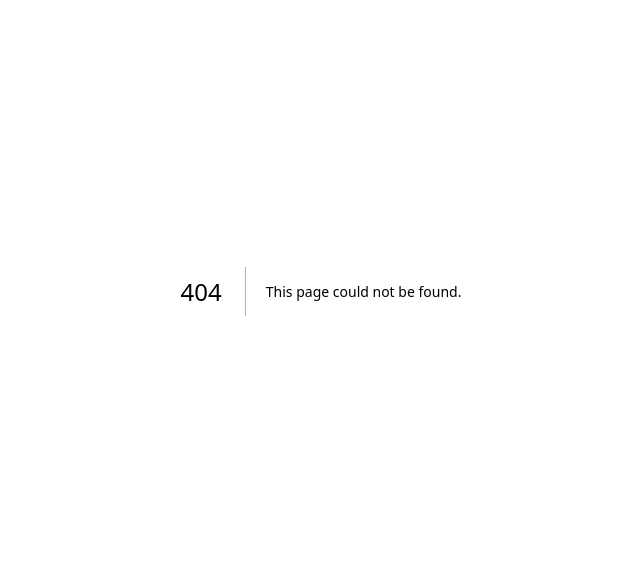
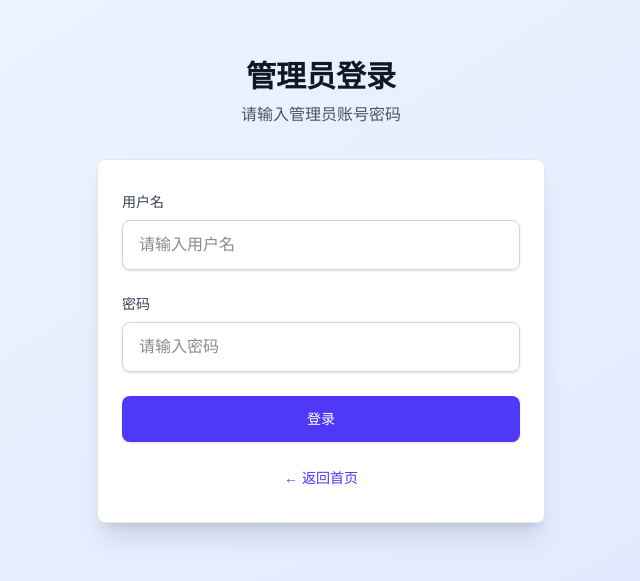
Before and after one commit to itgoyo/faka-usdt, a Next.js app: page /admin/login in a window 1280 px wide. Before the commit this address had no page. Shown: the part 109-690 px from the top of the page, without its empty margins (319-959 px from the left). Built offline with nearby package versions, Linux system fonts and the light colour scheme.

Commit message:
前端页面、后台管理页面分开

```diff
--- /dev/null
+++ b/src/app/admin/login/page.tsx
@@ -0,0 +1,125 @@
+'use client'
+
+import { useState } from 'react'
+import { useRouter } from 'next/navigation'
+
+export default function AdminLoginPage() {
+  const [username, setUsername] = useState('')
+  const [password, setPassword] = useState('')
+  const [loading, setLoading] = useState(false)
+  const [error, setError] = useState('')
+  const router = useRouter()
+
+  const handleSubmit = async (e: React.FormEvent) => {
+    e.preventDefault()
+    setLoading(true)
+    setError('')
+
+    try {
+      const response = await fetch('/api/auth/login', {
+        method: 'POST',
+        headers: {
+          'Content-Type': 'application/json',
+        },
+        body: JSON.stringify({
+          username,
+          password,
+        }),
+      })
+
+      if (response.ok) {
+        router.push('/admin')
+      } else {
+        const data = await response.json()
+        setError(data.error || '登录失败')
+      }
+    } catch (error) {
+      console.error('Login error:', error)
+      setError('网络错误，请重试')
+    } finally {
+      setLoading(false)
+    }
+  }
+
+  return (
+    <div className="min-h-screen bg-gradient-to-br from-blue-50 to-indigo-100 flex items-center justify-center py-12 px-4 sm:px-6 lg:px-8">
+      <div className="max-w-md w-full">
+        <div className="text-center mb-8">
+          <h1 className="text-3xl font-extrabold text-gray-900 mb-2">
+            管理员登录
+          </h1>
+          <p className="text-gray-600">
+            请输入管理员账号密码
+          </p>
+        </div>
+
+        <div className="bg-white py-8 px-6 shadow-xl rounded-lg border border-gray-200">
+          <form onSubmit={handleSubmit} className="space-y-6">
+            <div>
+              <label htmlFor="username" className="block text-sm font-medium text-gray-700 mb-2">
+                用户名
+              </label>
+              <input
+                id="username"
+                type="text"
+                value={username}
+                onChange={(e) => setUsername(e.target.value)}
+                className="w-full px-4 py-3 border border-gray-300 rounded-lg shadow-sm focus:outline-none focus:ring-2 focus:ring-indigo-500 focus:border-indigo-500 transition-colors"
+                placeholder="请输入用户名"
+                required
+              />
+            </div>
+
+            <div>
+              <label htmlFor="password" className="block text-sm font-medium text-gray-700 mb-2">
+                密码
+              </label>
+              <input
+                id="password"
+                type="password"
+                value={password}
+                onChange={(e) => setPassword(e.target.value)}
+                className="w-full px-4 py-3 border border-gray-300 rounded-lg shadow-sm focus:outline-none focus:ring-2 focus:ring-indigo-500 focus:border-indigo-500 transition-colors"
+                placeholder="请输入密码"
+                required
+              />
+            </div>
+
+            {error && (
+              <div className="text-red-600 text-sm text-center">
+                {error}
+              </div>
+            )}
+
+            <button
+              type="submit"
+              disabled={loading}
+              className="w-full flex justify-center py-3 px-4 border border-transparent rounded-lg shadow-sm text-sm font-medium text-white bg-indigo-600 hover:bg-indigo-700 focus:outline-none focus:ring-2 focus:ring-offset-2 focus:ring-indigo-500 disabled:opacity-50 disabled:cursor-not-allowed transition-colors"
+            >
+              {loading ? (
+                <div className="flex items-center">
+                  <svg className="animate-spin -ml-1 mr-3 h-5 w-5 text-white" xmlns="http://www.w3.org/2000/svg" fill="none" viewBox="0 0 24 24">
+                    <circle className="opacity-25" cx="12" cy="12" r="10" stroke="currentColor" strokeWidth="4"></circle>
+                    <path className="opacity-75" fill="currentColor" d="M4 12a8 8 0 018-8V0C5.373 0 0 5.373 0 12h4zm2 5.291A7.962 7.962 0 014 12H0c0 3.042 1.135 5.824 3 7.938l3-2.647z"></path>
+                  </svg>
+                  登录中...
+                </div>
+              ) : (
+                '登录'
+              )}
+            </button>
+          </form>
+
+          <div className="mt-6 text-center">
+            <a
+              href="/"
+              className="text-indigo-600 hover:text-indigo-500 text-sm font-medium transition-colors"
+            >
+              ← 返回首页
+            </a>
+          </div>
+        </div>
+      </div>
+    </div>
+  )
+}
--- a/src/app/admin/page.tsx
+++ b/src/app/admin/page.tsx
@@ -1,16 +1,56 @@
 'use client'
 
-import { useState } from 'react'
+import { useState, useEffect } from 'react'
+import { useRouter } from 'next/navigation'
 
 export default function AdminPage() {
+  const [authenticated, setAuthenticated] = useState(false)
+  const [loading, setLoading] = useState(true)
   const [title, setTitle] = useState('')
   const [content, setContent] = useState('')
   const [price, setPrice] = useState(199)
-  const [loading, setLoading] = useState(false)
+  const [uploading, setUploading] = useState(false)
+  const router = useRouter()
+
+  useEffect(() => {
+    const checkAuth = async () => {
+      try {
+        const response = await fetch('/api/auth/check')
+        const data = await response.json()
+        if (data.authenticated) {
+          setAuthenticated(true)
+        } else {
+          router.push('/admin/login')
+        }
+      } catch (error) {
+        console.error('Auth check error:', error)
+        router.push('/admin/login')
+      } finally {
+        setLoading(false)
+      }
+    }
+
+    checkAuth()
+  }, [router])
+
+  if (loading) {
+    return (
+      <div className="min-h-screen bg-gradient-to-br from-blue-50 to-indigo-100 flex items-center justify-center">
+        <div className="text-center">
+          <div className="animate-spin rounded-full h-12 w-12 border-b-2 border-indigo-600 mx-auto"></div>
+          <p className="mt-4 text-gray-600">验证中...</p>
+        </div>
+      </div>
+    )
+  }
+
+  if (!authenticated) {
+    return null
+  }
 
   const handleSubmit = async (e: React.FormEvent) => {
     e.preventDefault()
-    setLoading(true)
+    setUploading(true)
 
     try {
       // Split content by newlines and filter empty lines
@@ -41,7 +81,7 @@ export default function AdminPage() {
       console.error('Error:', error)
       alert('上传失败，请检查网络连接')
     } finally {
-      setLoading(false)
+      setUploading(false)
     }
   }
 
@@ -111,10 +151,10 @@ export default function AdminPage() {
 
             <button
               type="submit"
-              disabled={loading}
+              disabled={uploading}
               className="w-full flex justify-center py-3 px-4 border border-transparent rounded-lg shadow-sm text-sm font-medium text-white bg-indigo-600 hover:bg-indigo-700 focus:outline-none focus:ring-2 focus:ring-offset-2 focus:ring-indigo-500 disabled:opacity-50 disabled:cursor-not-allowed transition-colors"
             >
-              {loading ? (
+              {uploading ? (
                 <div className="flex items-center">
                   <svg className="animate-spin -ml-1 mr-3 h-5 w-5 text-white" xmlns="http://www.w3.org/2000/svg" fill="none" viewBox="0 0 24 24">
                     <circle className="opacity-25" cx="12" cy="12" r="10" stroke="currentColor" strokeWidth="4"></circle>
--- /dev/null
+++ b/src/app/api/auth/check/route.ts
@@ -0,0 +1,18 @@
+import { NextRequest, NextResponse } from 'next/server'
+import { getSession } from '@/lib/sessions'
+
+export async function GET(request: NextRequest) {
+  const sessionToken = request.cookies.get('admin_session')?.value
+
+  if (!sessionToken) {
+    return NextResponse.json({ authenticated: false }, { status: 401 })
+  }
+
+  const session = getSession(sessionToken)
+
+  if (!session) {
+    return NextResponse.json({ authenticated: false }, { status: 401 })
+  }
+
+  return NextResponse.json({ authenticated: true, username: session.username })
+}
--- /dev/null
+++ b/src/app/api/auth/login/route.ts
@@ -0,0 +1,35 @@
+import { NextRequest, NextResponse } from 'next/server'
+import { createSession } from '@/lib/sessions'
+
+const ADMIN_USERNAME = process.env.ADMIN_USERNAME || 'admin'
+const ADMIN_PASSWORD = process.env.ADMIN_PASSWORD || 'password'
+
+export async function POST(request: NextRequest) {
+  try {
+    const { username, password } = await request.json()
+
+    if (!username || !password) {
+      return NextResponse.json({ error: 'Missing username or password' }, { status: 400 })
+    }
+
+    if (username === ADMIN_USERNAME && password === ADMIN_PASSWORD) {
+      const expires = new Date(Date.now() + 24 * 60 * 60 * 1000)
+      const sessionToken = createSession(username, expires)
+
+      const response = NextResponse.json({ success: true })
+      response.cookies.set('admin_session', sessionToken, {
+        httpOnly: true,
+        secure: process.env.NODE_ENV === 'production',
+        sameSite: 'strict',
+        expires: expires
+      })
+
+      return response
+    } else {
+      return NextResponse.json({ error: 'Invalid credentials' }, { status: 401 })
+    }
+  } catch (error) {
+    console.error('Login error:', error)
+    return NextResponse.json({ error: 'Internal server error' }, { status: 500 })
+  }
+}
--- a/src/app/page.tsx
+++ b/src/app/page.tsx
@@ -100,26 +100,6 @@ export default function Home() {
             ))}
           </div>
         )}
-
-        <div className="mt-16 text-center">
-          <div className="bg-white rounded-lg shadow-md p-6 max-w-md mx-auto">
-            <h3 className="text-lg font-semibold text-gray-900 mb-2">
-              管理员入口
-            </h3>
-            <p className="text-gray-600 mb-4 text-sm">
-              上传和管理卡密商品
-            </p>
-            <Link
-              href="/admin"
-              className="inline-flex items-center px-6 py-3 border border-transparent text-base font-medium rounded-lg text-indigo-600 bg-indigo-50 hover:bg-indigo-100 transition-colors"
-            >
-              进入后台
-              <svg className="ml-2 -mr-1 w-4 h-4" fill="currentColor" viewBox="0 0 20 20">
-                <path fillRule="evenodd" d="M10.293 3.293a1 1 0 011.414 0l6 6a1 1 0 010 1.414l-6 6a1 1 0 01-1.414-1.414L14.586 11H3a1 1 0 110-2h11.586l-4.293-4.293a1 1 0 010-1.414z" clipRule="evenodd"></path>
-              </svg>
-            </Link>
-          </div>
-        </div>
       </div>
     </div>
   )
--- /dev/null
+++ b/src/lib/sessions.ts
@@ -0,0 +1,40 @@
+export interface Session {
+  username: string
+  expires: Date
+}
+
+const sessions = new Map<string, Session>()
+
+export function createSession(username: string, expires: Date): string {
+  const sessionToken = require('crypto').randomBytes(32).toString('hex')
+  sessions.set(sessionToken, { username, expires })
+  return sessionToken
+}
+
+export function getSession(sessionToken: string): Session | undefined {
+  const session = sessions.get(sessionToken)
+
+  if (!session) {
+    return undefined
+  }
+
+  if (session.expires < new Date()) {
+    sessions.delete(sessionToken)
+    return undefined
+  }
+
+  return session
+}
+
+export function deleteSession(sessionToken: string): void {
+  sessions.delete(sessionToken)
+}
+
+export function cleanupExpiredSessions(): void {
+  const now = new Date()
+  for (const [token, session] of sessions.entries()) {
+    if (session.expires < now) {
+      sessions.delete(token)
+    }
+  }
+}
```
Also changed, not shown: 1 other file (tests, documents, lock files or other folders).
